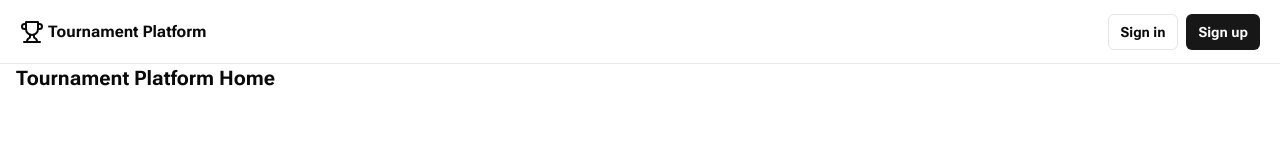
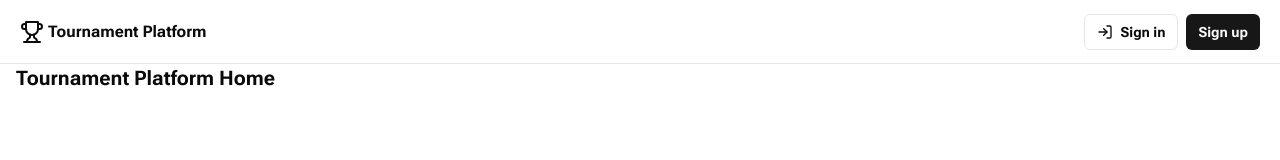
Before and after one commit to Laremies/tournament-platform, a Next.js app: page /home in a window 1280 px wide. Shown: the top 160 px of the page. Built offline with nearby package versions, Linux system fonts and the light colour scheme; no server answers.

Commit message:
tp-23: style sign in/out buttons

```diff
--- a/components/header/header-auth.tsx
+++ b/components/header/header-auth.tsx
@@ -27,7 +27,7 @@ export default async function AuthButton() {
             <Button
               asChild
               size="sm"
-              variant={'outline'}
+              variant="outline"
               disabled
               className="opacity-75 cursor-none pointer-events-none"
             >
@@ -63,7 +63,10 @@ export default async function AuthButton() {
   ) : (
     <div className="flex gap-2">
       <Button asChild size="sm" variant={'outline'}>
-        <Link href="/sign-in">Sign in</Link>
+        <Link href="/sign-in">
+          <LogIn className="mr-2 h-4 w-4" />
+          Sign in
+        </Link>
       </Button>
       <Button asChild size="sm" variant={'default'}>
         <Link href="/sign-up">Sign up</Link>
```
